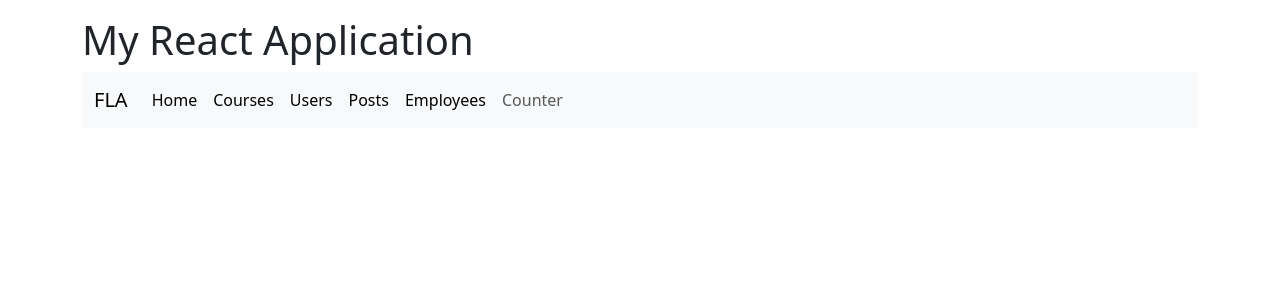
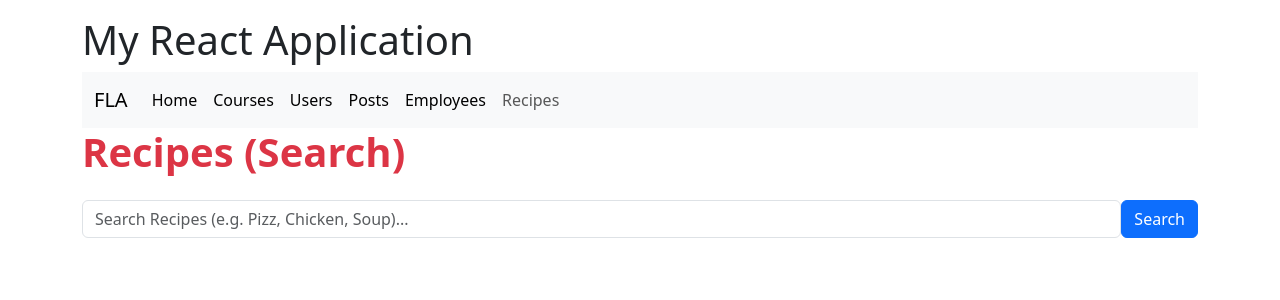
Before and after one commit to mohammedaeraf/react-batch5, a React (Vite) app: page /recipes in a window 1280 px wide. Shown: the top 300 px of the page. Built offline with nearby package versions, Linux system fonts and the light colour scheme.

Commit message:
Search API

```diff
--- a/src/App.tsx
+++ b/src/App.tsx
@@ -1,16 +1,14 @@
 import { BrowserRouter as Router, Link, Route, Routes } from "react-router-dom";
 import "./App.css";
 import Home from "./Components/Home";
-import About from "./Components/About";
 import Contact from "./Components/Contact";
 import CourseList3 from "./Components/CourseList3";
 import UserList2 from "./Components/UserList2";
 import UserDetails from "./Components/UserDetails";
-import PostList from "./Components/PostList";
 import EmployeeList from "./Components/EmployeeList";
 import Counter from "./Components/Counter";
-import PostList2 from "./Components/PostList2";
 import PostList3 from "./Components/PostList3";
+import RecipeSearch from "./Components/RecipeSearch";
 
 function App() {
   return (
@@ -77,8 +75,8 @@ function App() {
                   </Link>
                 </li>
                 <li className="nav-item">
-                  <Link className="nav-link" to="/counter">
-                    Counter
+                  <Link className="nav-link" to="/recipes">
+                    Recipes
                   </Link>
                 </li>
               </ul>
@@ -93,6 +91,7 @@ function App() {
             <Route path="/users" element={<UserList2 />} />
             <Route path="/posts" element={<PostList3 />} />
             <Route path="/employees" element={<EmployeeList />} />
+            <Route path="/recipes" element={<RecipeSearch />} />
             <Route path="/users/:id" element={<UserDetails />} />
             <Route path="/counter" element={<Counter />} />
             <Route path="/contact" element={<Contact />} />
--- a/src/Components/EmployeeList.tsx
+++ b/src/Components/EmployeeList.tsx
@@ -11,6 +11,15 @@ type Employee = {
   employee_age: string;
 };
 
+/**
+ * Static employees shown before any fetch — keeps UI populated for demo.
+ */
+const employeesStatic: Employee[] = [
+  { id: 1, employee_name: "Alice Johnson", employee_salary: "75000", employee_age: "29" },
+  { id: 2, employee_name: "Bob Smith", employee_salary: "68000", employee_age: "34" },
+  { id: 3, employee_name: "Clara Lee", employee_salary: "82000", employee_age: "27" },
+];
+
 function EmployeeList() {
   // employees: state that will hold employees fetched from the API.
   const [employees, setEmployees] = useState<Employee[]>([]);
@@ -21,26 +30,39 @@ function EmployeeList() {
    * - handles different response shapes: { data: [...] } or direct array
    * - updates state so UI re-renders with fetched employees
    */
+  const fetchEmployees = async () => {
+    try {
+      const response = await fetch("https://dummy.restapiexample.com/api/v1/employees");
+      const data = await response.json();
 
-  const fetchEmployees = async () => {
-    let response = await fetch(
-      "https://dummy.restapiexample.com/api/v1/employees"
-    );
-    let payLoad = await response.json();
-    setEmployees(payLoad.data); // JavaScript Object Notation -> converts JSON string to JS objects
+      // API may return { status, data: [...] } or directly an array
+      if (Array.isArray(data)) {
+        setEmployees(data as Employee[]);
+      } else if (data && Array.isArray(data.data)) {
+        setEmployees(data.data as Employee[]);
+      } else {
+        // fallback: clear state or keep static list
+        console.warn("Unexpected employees response:", data);
+        setEmployees([]);
+      }
+    } catch (error) {
+      console.error("Failed to fetch employees:", error);
+      setEmployees([]); // keep UI consistent on error
+    }
   };
-
-  useEffect(() => {
-    fetchEmployees();
-  }, []); // empty dependency array means this runs once on mount
 
   return (
     <div className="container mb-4">
       <h2 className="text-danger my-4">Employee List</h2>
 
+      {/* Button triggers the API fetch when clicked */}
+      <button className="btn btn-success" onClick={fetchEmployees}>
+        Fetch Employees
+      </button>
+
       {/* Render fetched employees if available, otherwise the static demo list */}
       <ul className="list-group mt-3">
-        {employees.map((emp) => (
+        {(employees.length ? employees : employeesStatic).map((emp) => (
           <li key={emp.id} className="list-group-item">
             <h5 className="text-primary mb-1">{emp.employee_name}</h5>
             <p className="mb-0">Age: {emp.employee_age}</p>
--- /dev/null
+++ b/src/Components/RecipeSearch.tsx
@@ -0,0 +1,92 @@
+import { useState } from "react";
+
+/**
+ * Recipe: describes the shape of each recipe object we expect from the API.
+ * - id: unique numeric identifier for use as React key
+ * - name: recipe title
+ * - servings, cuisine, difficulty: meta fields shown in UI
+ * - image: URL for the recipe image
+ */
+type Recipe = {
+  id: number;
+  name: string;
+  servings: number;
+  cuisine: string;
+  difficulty: string;
+  image: string;
+};
+
+const RecipeSearch = () => {
+  // recipes: holds the list of recipes returned by the API
+  const [recipes, setRecipes] = useState<Recipe[]>([]);
+  // searchTerm: controlled input value used to build the search query
+  const [searchTerm, setSearchTerm] = useState<string>("");
+
+  /**
+   * fetchRecipes:
+   * - constructs the search URL using the current searchTerm
+   * - calls the API and parses JSON response
+   * - updates the recipes state with the returned array (data.recipes)
+   *
+   * Note: console.log is useful while developing to verify the request URL.
+   * In production you may want to add error handling and loading state.
+   */
+  const fetchRecipes = async () => {
+    const apiUrl = `https://dummyjson.com/recipes/search?q=${searchTerm}`;
+    console.log(apiUrl);
+    const response = await fetch(apiUrl);
+    const data = await response.json();
+    // data.recipes is expected to be an array of Recipe objects
+    setRecipes(data.recipes);
+  };
+
+  return (
+    <div>
+      {/* Page heading */}
+      <h1 className="text-danger fw-bold mb-4">Recipes (Search)</h1>
+
+      {/* Search input + button */}
+      <div className="mb-5 d-flex">
+        {/*
+          Controlled input:
+          - value is bound to searchTerm state
+          - onChange updates searchTerm as user types
+        */}
+        <input
+          type="text"
+          className="form-control"
+          placeholder="Search Recipes (e.g. Pizz, Chicken, Soup)..."
+          onChange={(event) => setSearchTerm(event.target.value)}
+          value={searchTerm}
+        />
+        {/* Clicking Search triggers the API call */}
+        <button className="btn btn-primary" onClick={() => fetchRecipes()}>
+          Search
+        </button>
+      </div>
+
+      {/* Grid of recipe cards */}
+      <div className="row">
+        {recipes.map((recipe) => (
+          // Each item needs a unique key for React's reconciliation
+          <div className="col-md-4 mb-3" key={recipe.id}>
+            <div className="card h-100">
+              <img
+                alt={recipe.name}
+                src={recipe.image}
+                className="card-img-top"
+              />
+
+              <div className="card-body">
+                <h4 className="card-title">{recipe.name}</h4>
+                <p className="card-body">{recipe.difficulty}</p>
+              </div>
+              <div className="card-footer">View Details</div>
+            </div>
+          </div>
+        ))}
+      </div>
+    </div>
+  );
+};
+export default RecipeSearch;
```
